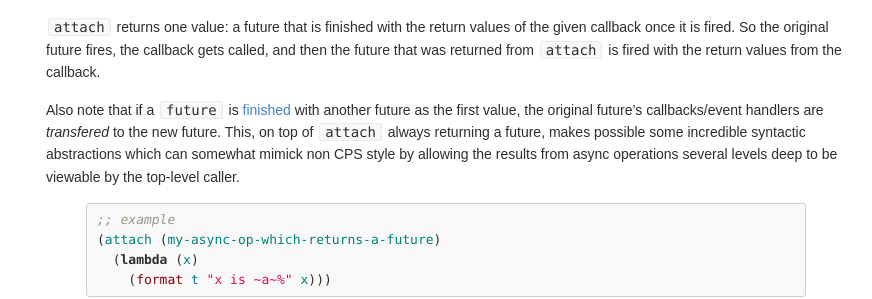
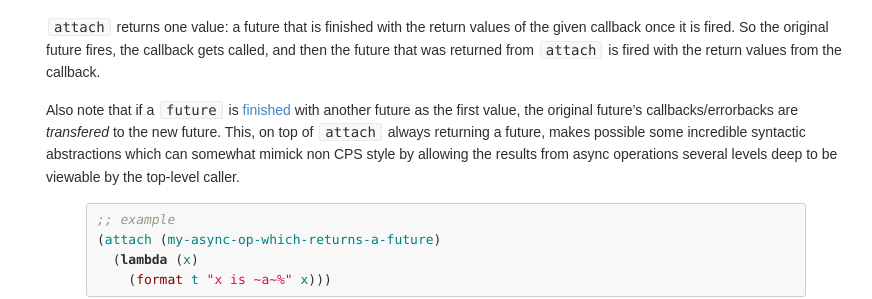
Before and after one commit to orthecreedence/cl-async, a Jekyll site: the page built from future.md, in a window 1280 px wide and 900 px high, scrolled down 4621 px. Shown: the part 158-457 px from the top of the window, without its empty margins (194-1066 px from the left). Built offline with Jekyll 4.4.1, drawn with Linux system fonts in a browser that asks for light colours; Markdown is read by kramdown in place of the engine named in the settings; some of the changed text lies outside the part shown.

Commit message:
doc tweaks

```diff
--- a/future.md
+++ b/future.md
@@ -290,7 +290,7 @@ callback gets called, and then the future that was returned from `attach` is
 fired with the return values from the callback.
 
 Also note that if a `future` is [finished](#finish) with another future as the
-first value, the original future's callbacks/event handlers are _transfered_ to
+first value, the original future's callbacks/errorbacks are _transfered_ to
 the new future. This, on top of `attach` always returning a future, makes
 possible some incredible syntactic abstractions which can somewhat mimick non
 CPS style by allowing the results from async operations several levels deep to
```
Also changed, not shown: other parts of future.md (+2 -2 lines), tcp-ssl.md (+1 -1 lines).
